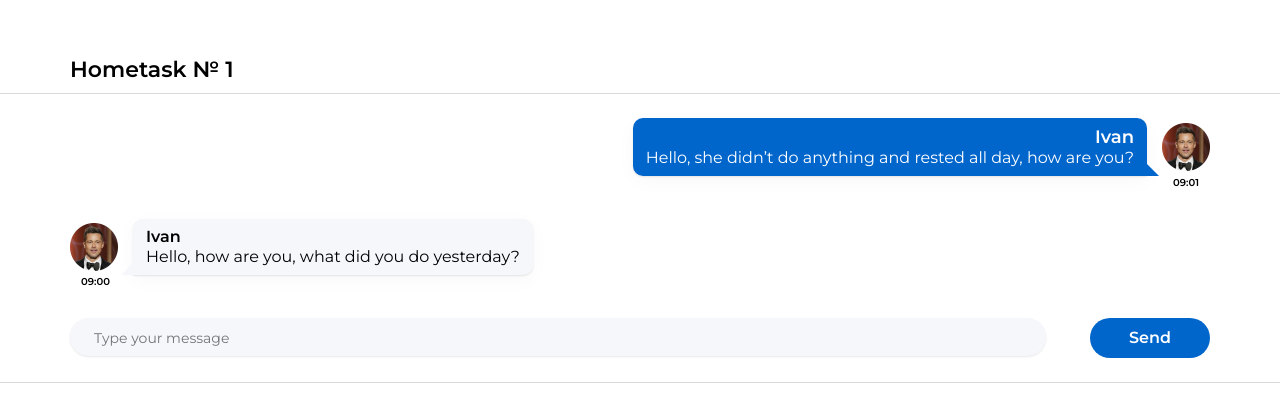
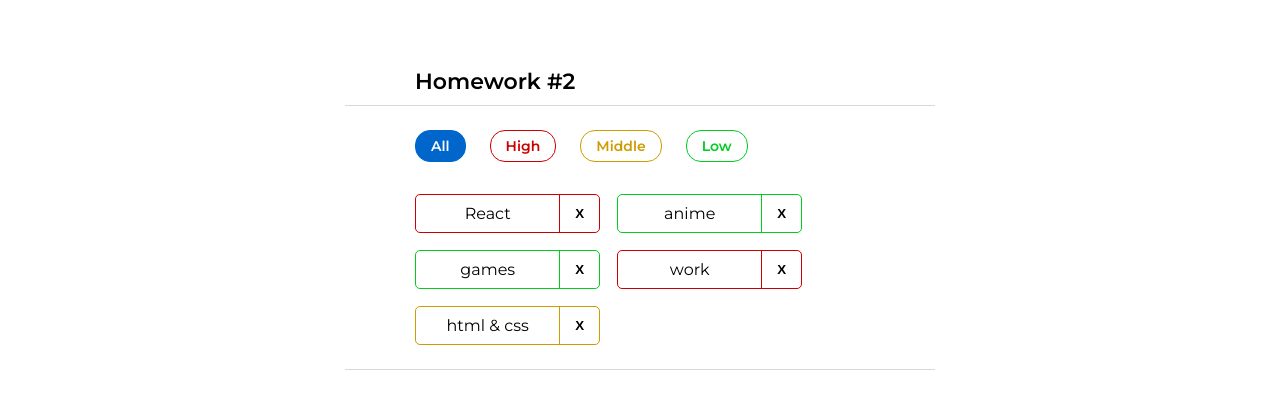
Before and after one commit to golzi99/hw2, a React (Create React App) app: page / in a window 1280 px wide. Shown: the part 181-590 px from the top of the page. Built offline with nearby package versions, Linux system fonts and the light colour scheme.

Commit message:
home work 2 week

```diff
--- a/src/s1-main/App.module.css
+++ b/src/s1-main/App.module.css
@@ -23,3 +23,7 @@
     margin-bottom: 10px;
     margin-left: 70px;
 }
+
+textarea, input {
+    font-family: inherit;
+}
--- a/src/s1-main/App.tsx
+++ b/src/s1-main/App.tsx
@@ -1,13 +1,13 @@
 import React from 'react'
 import s from './App.module.css'
-import HW1 from '../s2-homeworks/hw01/HW1'
+import HW2 from '../s2-homeworks/hw02/HW2';
 
 function App() {
     return (
         <div className={s.App}>
-            <HW1/>
+            {/*<HW1/>*/}
             {/*раскомментировать по ходу выполнения*/}
-            {/*<HW2/>*/}
+            <HW2/>
             {/*<HW3/>*/}
             {/*<HW4/>*/}
 
--- a/src/s2-homeworks/hw01/message-sender/MessageSender.module.css
+++ b/src/s2-homeworks/hw01/message-sender/MessageSender.module.css
@@ -15,7 +15,7 @@
     overflow: hidden;
     border: unset;
     box-shadow: 0 1px 2px 0 rgba(29, 33, 38, 0.1);
-    font-family: 'Montserrat', sans-serif;
+    font-family: inherit;
 }
 
 .button {
--- a/src/s2-homeworks/hw01/message/Message.module.css
+++ b/src/s2-homeworks/hw01/message/Message.module.css
@@ -29,14 +29,26 @@
 
 .text:after {
     position: absolute;
-    right: -12px;
+    right: -10px;
     bottom: 0;
     content: '';
     width: 0;
     height: 0;
-    border-bottom: 12px solid rgba(0, 102, 204, 1);
-    border-right: 12px solid transparent;
+    border-bottom: 10px solid rgba(0, 102, 204, 1);
+    border-right: 10px solid transparent;
 }
+
+/*.text:after {*/
+/*    position: absolute;*/
+/*    right: -4px;*/
+/*    bottom: 0;*/
+/*    content: '';*/
+/*    width: 10px;*/
+/*    height: 10px;*/
+/*    transform: skew(40deg);*/
+/*    background: rgba(0, 102, 204, 1);*/
+/*    !*box-shadow: 10px 1px 2px 0 rgba(29, 33, 38, 0.5);*!*/
+/*}*/
 
 .name {
     font-weight: 600;
--- a/src/s2-homeworks/hw02/HW2.tsx
+++ b/src/s2-homeworks/hw02/HW2.tsx
@@ -17,16 +17,17 @@
 * */
 
 // types
-export type AffairPriorityType = any // need to fix any
+export type AffairPriorityType = 'high' | 'low' | 'middle' // need to fix any
+
 export type AffairType = {
-    _id: any // need to fix any
-    name: any // need to fix any
+    _id: number // need to fix any
+    name: string // need to fix any
     priority: AffairPriorityType
 }
 export type FilterType = 'all' | AffairPriorityType
 
 // constants
-const defaultAffairs: any = [ // need to fix any
+const defaultAffairs: Array<AffairType> = [ // need to fix any
     {_id: 1, name: 'React', priority: 'high'}, // студенты могут изменить содержимое name и количество элементов в массиве, ...priority не менять!
     {_id: 2, name: 'anime', priority: 'low'},
     {_id: 3, name: 'games', priority: 'low'},
@@ -35,23 +36,22 @@
 ]
 
 // pure helper functions
-export const filterAffairs = (affairs: any, filter: any): any => { // need to fix any
-
-
+export const filterAffairs = (affairs: Array<AffairType>, filter: FilterType): Array<AffairType> => { // need to fix any
+    affairs = affairs.filter(af => af.priority === filter || filter === 'all')
     return affairs // need to fix
 }
-export const deleteAffair = (affairs: any, _id: any): any => { // need to fix any
-
+export const deleteAffair = (affairs: Array<AffairType>, _id: number): Array<AffairType> => { // need to fix any
+    affairs = affairs.filter(af => af._id !== _id)
     return affairs // need to fix
 }
 
 function HW2() {
-    const [affairs, setAffairs] = useState<any>(defaultAffairs) // need to fix any
+    const [affairs, setAffairs] = useState<Array<AffairType>>(defaultAffairs) // need to fix any
     const [filter, setFilter] = useState<FilterType>('all')
 
     const filteredAffairs = filterAffairs(affairs, filter)
-    const deleteAffairCallback = (_id: any) => { // need to fix any
-        // need to fix
+    const deleteAffairCallback = (_id: number) => { // need to fix any
+        setAffairs(deleteAffair(affairs, _id))
     }
 
     return (
--- a/src/s2-homeworks/hw02/affairs/Affairs.tsx
+++ b/src/s2-homeworks/hw02/affairs/Affairs.tsx
@@ -4,24 +4,24 @@
 import s from './Affairs.module.css'
 
 type AffairsPropsType = {
-    data: any // need to fix any
-    setFilter: any
-    deleteAffairCallback: any
+    data: Array<AffairType> // need to fix any
+    setFilter: (filter: FilterType) => void
+    deleteAffairCallback: (_id: number) => void
     filter: FilterType
 }
 
 function Affairs(props: AffairsPropsType) {
     const setAll = () => {
-        // need to fix
+        props.setFilter('all')
     }
     const setHigh = () => {
-        // need to fix
+        props.setFilter('high')
     }
     const setMiddle = () => {
-        // need to fix
+        props.setFilter('middle')
     }
     const setLow = () => {
-        // need to fix
+        props.setFilter('low')
     }
 
     const cnAll = s.button + ' ' + s.all + (props.filter === 'all' ? ' ' + s.active : '')
--- a/src/s2-homeworks/hw02/affairs/affair/Affair.tsx
+++ b/src/s2-homeworks/hw02/affairs/affair/Affair.tsx
@@ -6,12 +6,12 @@
 type AffairPropsType = {
     // key не нужно типизировать
     affair: AffairType
-    deleteAffairCallback: any // need to fix any
+    deleteAffairCallback: (id: number) => void // need to fix any
 }
 
 function Affair(props: AffairPropsType) {
     const deleteCallback = () => {
-        // need to fix
+        props.deleteAffairCallback(props.affair._id)
     }
 
     const nameClass = s.name + ' ' + s2[props.affair.priority]
@@ -25,7 +25,7 @@
         >
             <div id={'hw2-name-' + props.affair._id} className={nameClass}>
                 {/*создаёт студент*/}
-
+                {props.affair.name}
                 {/**/}
             </div>
             <div id={'hw2-priority-' + props.affair._id} hidden>
@@ -35,6 +35,7 @@
             <button
                 id={'hw2-button-delete-' + props.affair._id}
                 className={buttonClass}
+                onClick={deleteCallback}
                 // need to fix
 
             >
```
